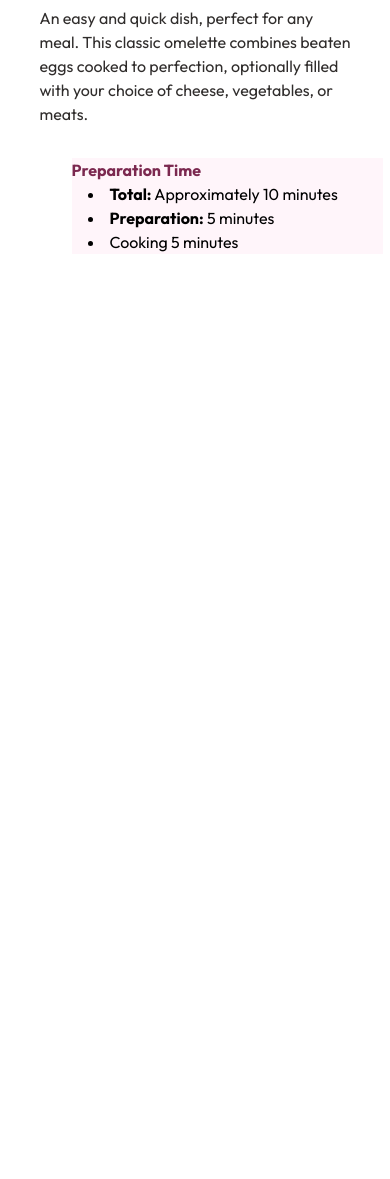
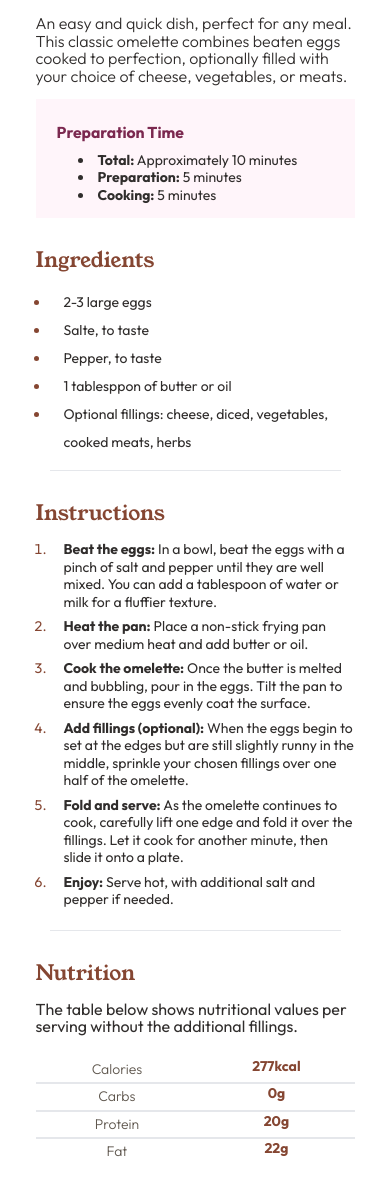
Before and after one commit to inkkonito/frontend_mentor, a website: page recipe_page/result/src/index.html in a window 390 px wide. Shown: the part 261-1440 px from the top of the page. Before the commit the page ends 844 px from the top, so only its background shows below. Drawn offline with Linux system fonts and the light colour scheme.

Commit message:
finalized desktop version + responsive

```diff
--- a/recipe_page/result/src/index.html
+++ b/recipe_page/result/src/index.html
@@ -13,24 +13,109 @@
     />
   </head>
   <body>
-    <div class="container flex min-w-[375px] max-w-[1140px] justify-center">
-      <div class="container flex w-[375px] flex-col">
-        <img src="./img/image-omelette.jpeg" alt="" />
-        <div class="container px-8">
-          <h1 class="font-Young-Serif m-4 text-2xl">Simple Omelette Recipe</h1>
-          <p class="text-Dark-Charcoal">
+    <div
+      class="sm:bg-Eggshell container mx-auto flex min-w-[375px] max-w-[1140px] justify-center"
+    >
+      <div
+        class="container flex w-[375px] flex-col bg-white sm:mb-20 sm:mt-20 sm:w-3/4 sm:rounded-3xl sm:p-12"
+      >
+        <img
+          src="./img/image-omelette.jpeg"
+          alt="Omelette"
+          class="rounded-2xl"
+        />
+        <div class="container flex flex-col px-8 py-4">
+          <h1 class="font-Young-Serif m-4 text-3xl">Simple Omelette Recipe</h1>
+          <p class="text-Dark-Charcoal font-light sm:text-lg">
             An easy and quick dish, perfect for any meal. This classic omelette
             combines beaten eggs cooked to perfection, optionally filled with
             your choice of cheese, vegetables, or meats.
           </p>
-          <div class="container m-8 bg-Rose-White">
-            <h3 class="font-bold text-Dark-Raspberry">Preparation Time</h3>
-            <ul class="list-disc list-inside ml-4">
-              <li><span class="font-bold">Total:</span> Approximately 10 minutes</li>
+          <div class="bg-Rose-White container m-4 mx-auto p-4">
+            <h3 class="text-Dark-Raspberry m-2 text-lg font-bold">
+              Preparation Time
+            </h3>
+            <ul class="ml-4 list-inside list-disc">
+              <li>
+                <span class="font-bold">Total:</span> Approximately 10 minutes
+              </li>
               <li><span class="font-bold">Preparation:</span> 5 minutes</li>
-              <li>Cooking 5 minutes</li>
+              <li><span class="font-bold">Cooking:</span> 5 minutes</li>
             </ul>
           </div>
+          <h2 class="text-Nutmeg mb-4 mt-4 text-left text-2xl">Ingredients</h2>
+          <ul class="marker:text-Nutmeg ml-2 inline list-disc pl-2 leading-8">
+            <li>2-3 large eggs</li>
+            <li>Salte, to taste</li>
+            <li>Pepper, to taste</li>
+            <li>1 tablesppon of butter or oil</li>
+            <li>
+              Optional fillings: cheese, diced, vegetables, cooked meats, herbs
+            </li>
+          </ul>
+          <hr class="m-4" />
+          <h2 class="text-Nutmeg mb-4 mt-4 text-left text-2xl">Instructions</h2>
+          <ol class="marker:text-Nutmeg ml-4 list-decimal">
+            <li class="mb-2 pl-4">
+              <span class="font-bold">Beat the eggs:</span> In a bowl, beat the
+              eggs with a pinch of salt and pepper until they are well mixed.
+              You can add a tablespoon of water or milk for a fluffier texture.
+            </li>
+
+            <li class="mb-2 pl-4">
+              <span class="font-bold">Heat the pan:</span> Place a non-stick
+              frying pan over medium heat and add butter or oil.
+            </li>
+
+            <li class="mb-2 pl-4">
+              <span class="font-bold">Cook the omelette:</span> Once the butter
+              is melted and bubbling, pour in the eggs. Tilt the pan to ensure
+              the eggs evenly coat the surface.
+            </li>
+
+            <li class="mb-2 pl-4">
+              <span class="font-bold">Add fillings (optional):</span> When the
+              eggs begin to set at the edges but are still slightly runny in the
+              middle, sprinkle your chosen fillings over one half of the
+              omelette.
+            </li>
+
+            <li class="mb-2 pl-4">
+              <span class="font-bold">Fold and serve:</span> As the omelette
+              continues to cook, carefully lift one edge and fold it over the
+              fillings. Let it cook for another minute, then slide it onto a
+              plate.
+            </li>
+
+            <li class="mb-2 pl-4">
+              <span class="font-bold">Enjoy:</span> Serve hot, with additional
+              salt and pepper if needed.
+            </li>
+          </ol>
+          <hr class="m-4" />
+          <h2 class="text-Nutmeg mb-4 mt-4 text-left text-2xl">Nutrition</h2>
+          <p class="mb-2">
+            The table below shows nutritional values per serving without the
+            additional fillings.
+          </p>
+          <table class="mx-auto mt-4 w-full text-center align-middle">
+            <tr class="border-separate border-b-2 p-8 align-middle">
+              <td>Calories</td>
+              <td>277kcal</td>
+            </tr>
+            <tr class="border-b-2">
+              <td>Carbs</td>
+              <td>0g</td>
+            </tr>
+            <tr class="border-b-2">
+              <td>Protein</td>
+              <td>20g</td>
+            </tr>
+            <tr class="">
+              <td>Fat</td>
+              <td>22g</td>
+            </tr>
+          </table>
         </div>
       </div>
     </div>
--- a/recipe_page/result/src/input.css
+++ b/recipe_page/result/src/input.css
@@ -3,10 +3,22 @@
 @tailwind utilities;
 
 @layer base {
-    body {
-        @apply font-Outfit;
+    html {
+        @apply font-Outfit text-Dark-Charcoal text-sm md:text-lg;
     }
     p {
         @apply text-[16px];
     }
+    h2 {
+        @apply font-Young-Serif font-light;
+    }
+    li {
+        @apply pl-4;
+    }
+    tr > td:nth-child(1) {
+        @apply text-Wenge-Brown font-light;
+    }
+    tr > td:nth-child(2) {
+        @apply font-bold text-Nutmeg pb-2;
+    }
 }
--- a/recipe_page/result/tailwind.config.js
+++ b/recipe_page/result/tailwind.config.js
@@ -8,14 +8,13 @@ module.exports = {
         "Young-Serif": ['"Young Serif"', "sans-serif"],
       },
       colors: {
-        "Nutmeg": "hsl(14, 45%, 36%)",
-        "Dark-Raspberry": "hsl(332, 51%, 32%)",
-        "White": "hsl(0, 0%, 100%)",
-        "Rose-White": "hsl(330, 100%, 98%)",
-        "Eggshell": "hsl(30, 54%, 90%)",
-        "Light-Grey": "hsl(30, 18%, 87%)",
-        "Wenge-Brown": "hsl(30, 10%, 34%)",
-        "Dark-Charcoal": "hsl(24, 5%, 18%)",
+        "Nutmeg": "#854632",
+        "Dark-Raspberry": "#7b284f",
+        "Rose-White": "#fff5fa",
+        "Eggshell": "#f3e6d8",
+        "Light-Grey": "#e4ded8",
+        "Wenge-Brown": "#5f574e",
+        "Dark-Charcoal": "#302d2c ",
       },
     },
   },
```
Also changed, not shown: recipe_page/result/src/output.css.
